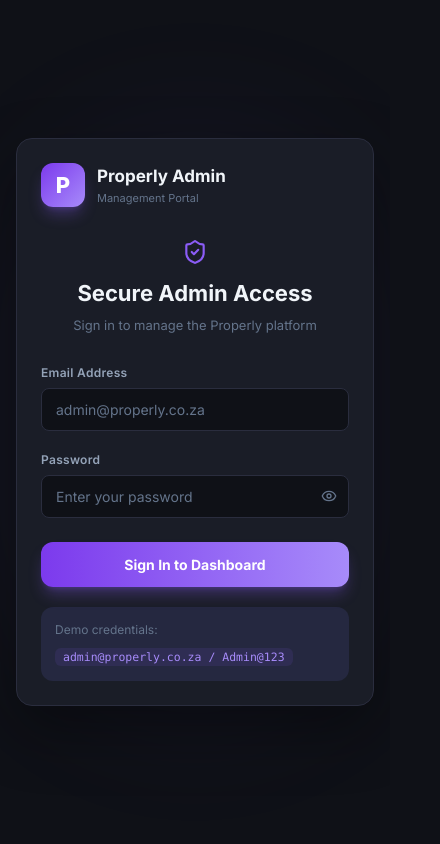
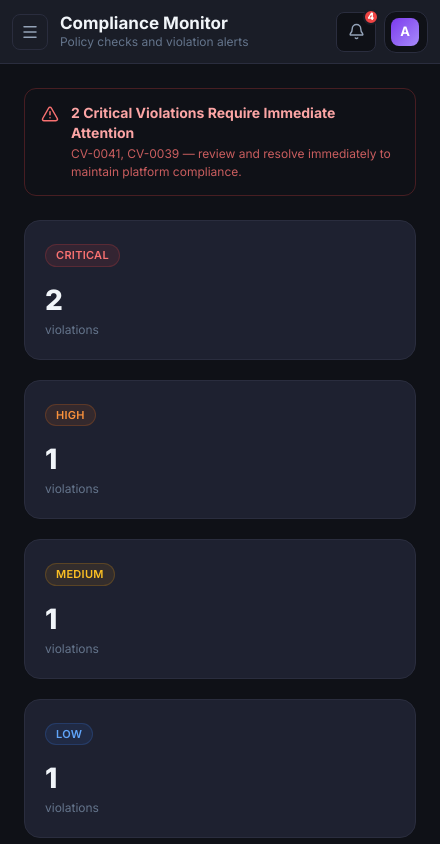
Before and after one commit to muhammadJawadm/properly-admin, a React (Vite) app: page /compliance in a window 390 px wide. Before the commit this address led to /login. Shown: the top 844 px of the page, 440 px wide, since content can reach past the window. Built offline with nearby package versions, Linux system fonts and the light colour scheme.

Commit message:
add some responsiveness fix

```diff
--- a/src/App.jsx
+++ b/src/App.jsx
@@ -1,15 +1,15 @@
 import { useState, useEffect } from "react"
 import { BrowserRouter, Routes, Route, Navigate } from "react-router-dom"
-import Sidebar      from "./components/Sidebar"
-import Header       from "./components/Header"
-import Login        from "./pages/Login"
-import Dashboard    from "./pages/Dashboard"
+import Sidebar from "./components/Sidebar"
+import Header from "./components/Header"
+import Login from "./pages/Login"
+import Dashboard from "./pages/Dashboard"
 import Verification from "./pages/Verification"
-import Disputes     from "./pages/Disputes"
-import Payments     from "./pages/Payments"
-import Listings     from "./pages/Listings"
-import Analytics    from "./pages/Analytics"
-import Compliance   from "./pages/Compliance"
+import Disputes from "./pages/Disputes"
+import Payments from "./pages/Payments"
+import Listings from "./pages/Listings"
+import Analytics from "./pages/Analytics"
+import Compliance from "./pages/Compliance"
 
 function AdminLayout({ children }) {
   // On small screens start collapsed; on desktop start expanded
@@ -50,27 +50,19 @@
 }
 
 export default function App() {
-  const [authed, setAuthed] = useState(false)
-
   return (
     <BrowserRouter>
       <Routes>
-        <Route path="/login" element={<Login onLogin={() => setAuthed(true)} />} />
-        <Route path="/" element={<Navigate to={authed ? "/dashboard" : "/login"} replace />} />
-        {authed ? (
-          <>
-            <Route path="/dashboard"    element={<AdminLayout><Dashboard /></AdminLayout>} />
-            <Route path="/verification" element={<AdminLayout><Verification /></AdminLayout>} />
-            <Route path="/disputes"     element={<AdminLayout><Disputes /></AdminLayout>} />
-            <Route path="/payments"     element={<AdminLayout><Payments /></AdminLayout>} />
-            <Route path="/listings"     element={<AdminLayout><Listings /></AdminLayout>} />
-            <Route path="/analytics"    element={<AdminLayout><Analytics /></AdminLayout>} />
-            <Route path="/compliance"   element={<AdminLayout><Compliance /></AdminLayout>} />
-            <Route path="*"             element={<Navigate to="/dashboard" replace />} />
-          </>
-        ) : (
-          <Route path="*" element={<Navigate to="/login" replace />} />
-        )}
+        <Route path="/login" element={<Login />} />
+        <Route path="/" element={<Navigate to="/dashboard" replace />} />
+        <Route path="/dashboard" element={<AdminLayout><Dashboard /></AdminLayout>} />
+        <Route path="/verification" element={<AdminLayout><Verification /></AdminLayout>} />
+        <Route path="/disputes" element={<AdminLayout><Disputes /></AdminLayout>} />
+        <Route path="/payments" element={<AdminLayout><Payments /></AdminLayout>} />
+        <Route path="/listings" element={<AdminLayout><Listings /></AdminLayout>} />
+        <Route path="/analytics" element={<AdminLayout><Analytics /></AdminLayout>} />
+        <Route path="/compliance" element={<AdminLayout><Compliance /></AdminLayout>} />
+        <Route path="*" element={<Navigate to="/dashboard" replace />} />
       </Routes>
     </BrowserRouter>
   )
--- a/src/pages/Login.jsx
+++ b/src/pages/Login.jsx
@@ -6,17 +6,12 @@
   const [email, setEmail]       = useState("")
   const [password, setPassword] = useState("")
   const [showPwd, setShowPwd]   = useState(false)
-  const [error, setError]       = useState("")
   const navigate = useNavigate()
 
   function handleSubmit(e) {
     e.preventDefault()
-    if (email === "admin@properly.co.za" && password === "Admin@123") {
-      onLogin()
-      navigate("/dashboard")
-    } else {
-      setError("Invalid credentials. Use admin@properly.co.za / Admin@123")
-    }
+    onLogin()
+    navigate("/dashboard")
   }
 
   const inp = "w-full rounded-lg px-3.5 py-2.5 text-slate-100 text-[14px] outline-none transition-all placeholder:text-slate-500"
@@ -51,18 +46,12 @@
         </div>
 
         <form onSubmit={handleSubmit} className="flex flex-col gap-5">
-          {error && (
-            <div className="bg-red-500/10 border border-red-500/30 text-red-400 px-3.5 py-2.5 rounded-lg text-[13px]">
-              {error}
-            </div>
-          )}
-
           <div className="flex flex-col gap-1.5">
             <label className="text-[12px] font-semibold text-slate-400 tracking-wide">Email Address</label>
             <input
               type="email"
               value={email}
-              onChange={e => { setEmail(e.target.value); setError("") }}
+              onChange={e => setEmail(e.target.value)}
               placeholder="admin@properly.co.za"
               required
               className={inp}
@@ -78,7 +67,7 @@
               <input
                 type={showPwd ? "text" : "password"}
                 value={password}
-                onChange={e => { setPassword(e.target.value); setError("") }}
+                onChange={e => setPassword(e.target.value)}
                 placeholder="Enter your password"
                 required
                 className={`${inp} pr-11`}
@@ -103,13 +92,6 @@
             Sign In to Dashboard
           </button>
         </form>
-
-        <div className="mt-5 rounded-xl p-3.5" style={{ backgroundColor: "#252840" }}>
-          <span className="text-[12px] text-slate-500 block mb-1">Demo credentials:</span>
-          <code className="text-[11.5px] text-violet-400 bg-violet-500/10 px-2 py-0.5 rounded-md">
-            admin@properly.co.za&nbsp;/&nbsp;Admin@123
-          </code>
-        </div>
       </div>
     </div>
   )
```
